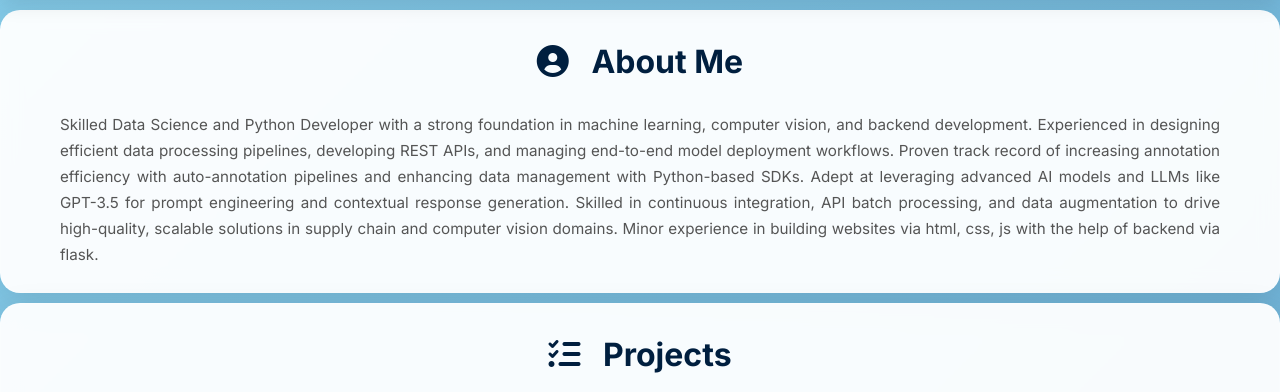
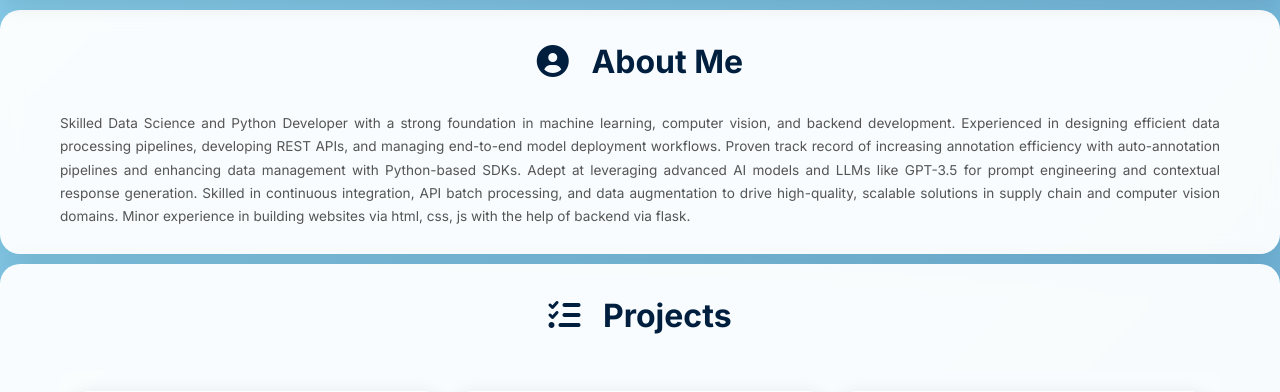
Before and after one commit to kishkath/Workfolio, a Flask app: page / in a window 1280 px wide. Shown: the part 189-581 px from the top of the page. Run offline with Flask 3, Linux system fonts and the light colour scheme.

Commit message:
Update styles.css

```diff
--- a/static/styles.css
+++ b/static/styles.css
@@ -146,7 +146,7 @@ nav ul li a i {
   }
 
 .profile-content p {
-    font-size: 0.95rem;
+    font-size: 0.85rem;
     line-height: 1.7;
     color: #555;
     text-align: justify;
```
